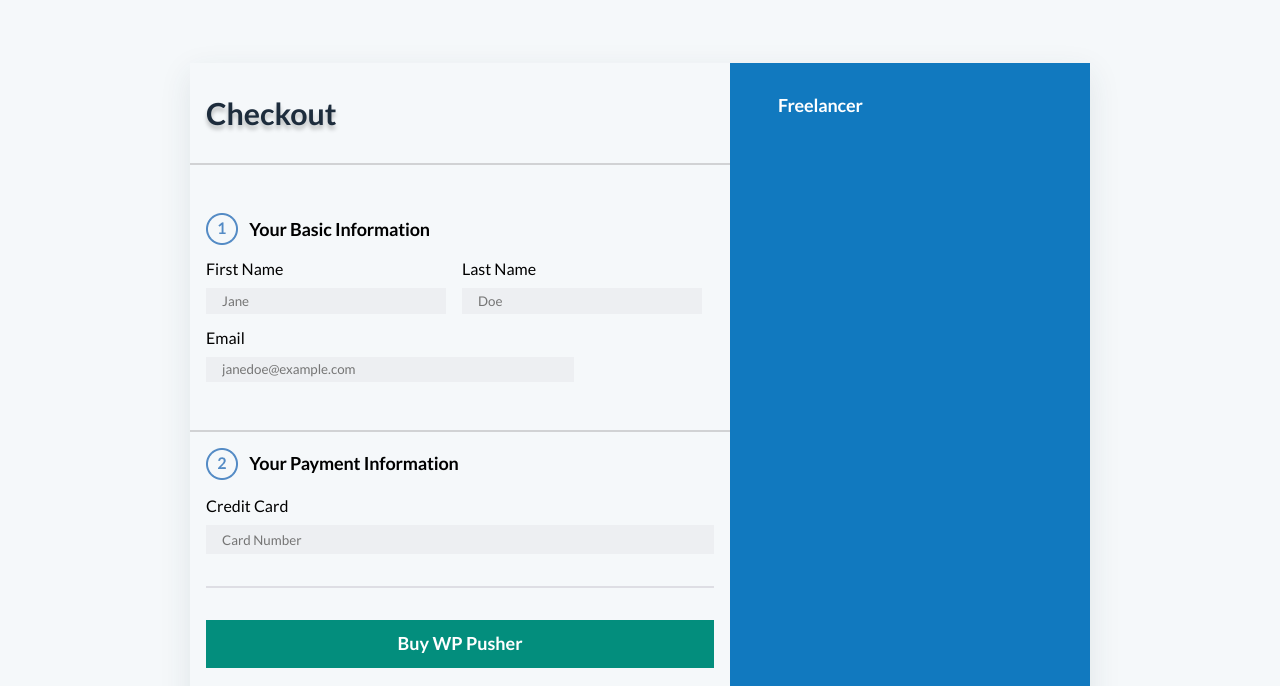
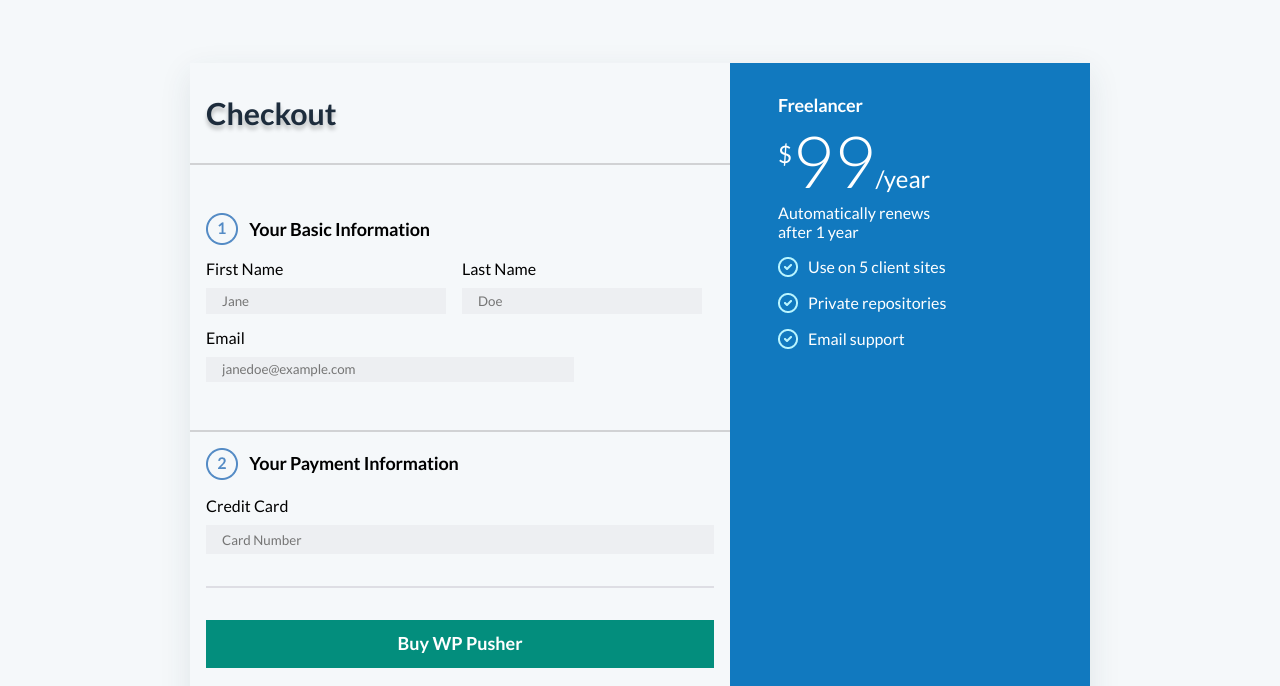
Before and after one commit to MrOLU24/wp-pusher, a plain HTML site: page index.html in a window 1280 px wide. Shown: the part 81-767 px from the top of the page. Drawn offline with nearby package versions, Linux system fonts and the light colour scheme.

Commit message:
still working

```diff
--- a/index.html
+++ b/index.html
@@ -96,6 +96,27 @@
           <div class="plan">
             <h3>Freelancer</h3>
           </div>
+          <div class="price">
+            <h2><sup>$</sup>99<span>/year</span></h2>
+          </div>
+          <div class="features">
+            <p>Automatically renews after 1 year</p>
+            <div class="list">
+              <ul class="list-ul">
+                <li>
+                  <img src="./photos/Combined Shape.png" alt="use" />Use on 5
+                  client sites
+                </li>
+                <li>
+                  <img src="./photos/Combined Shape.png" alt="use" />Private
+                  repositories
+                </li>
+                <li>
+                  <img src="./photos/Combined Shape.png" alt="use" />Email support
+                </li>
+              </ul>
+            </div>
+          </div>
         </div>
       </div>
       <footer>
@@ -130,17 +151,21 @@
                 <div class="mobile-box">
                   <div class="flex-mo">
                     <label for="name">First Name</label>
-                  <input type="text" placeholder="Jane"/>
+                    <input type="text" placeholder="Jane" />
                   </div>
                   <div class="flex-mo">
                     <label for="name">Last Name</label>
-                  <input type="text" placeholder="Doe"/>
+                    <input type="text" placeholder="Doe" />
                   </div>
                 </div>
                 <div class="mobile-box">
                   <div class="flex-mo box-flex">
                     <label for="name">Email</label>
-                   <input type="email" placeholder="Janedoe@gmail.com" class="delastinput"/>
+                    <input
+                      type="email"
+                      placeholder="Janedoe@gmail.com"
+                      class="delastinput"
+                    />
                   </div>
                 </div>
               </div>
--- a/style.css
+++ b/style.css
@@ -21,6 +21,15 @@
 }
 a:hover {
   text-decoration: underline;
+}
+ul {
+  list-style: none;
+}
+ul li {
+  background-color: #1179BF;
+}
+ul li img{
+  background-color: #1179BF;
 }
 input:focus {
   outline: 0px;
@@ -209,6 +218,60 @@
 .mobile-head, .mobile-main{
     display: none;
 }
+.price{
+  display: flex;
+  justify-content: space-between;
+  align-items: center;
+  background-color: #1179BF;
+}
+.price h2{
+  font-size: 4.5rem;
+  font-weight: 300;
+  background-color: #1179BF;
+  color: white;
+}
+.price h2 sup {
+  font-size: 1.5rem;
+  font-weight: 400;
+  background-color: #1179BF;
+  color: white;
+}
+.price h2 span{
+  font-size: 1.5rem;
+  font-weight: 400;
+  background-color: #1179BF;
+  color: white;
+}
+.price-price .features{
+  display: flex;
+  flex-direction: column;
+  gap: 1rem;
+  background-color: #1179BF;
+}
+.price-price .features p{
+  font-size: 1rem;
+  font-weight: 400;
+  width: 70%;
+  background-color: #1179BF;
+  color: white;
+}
+.features .list{
+  display: flex;
+  gap: 1rem;
+  background-color: #1179BF;
+  color: white;
+}
+.features .list .list-ul{
+  display: flex;
+  gap: 1rem;
+  background-color: #1179BF;
+  color: white;
+  flex-direction: column;
+}
+.features .list .list-ul li{
+  display: flex;
+  gap: 10px;
+}
 @media (max-width: 680px) {
   header,
   main {
```
Also changed, not shown: photos/Combined Shape.png (added). Lines whose indentation alone changed are shown as unchanged.
